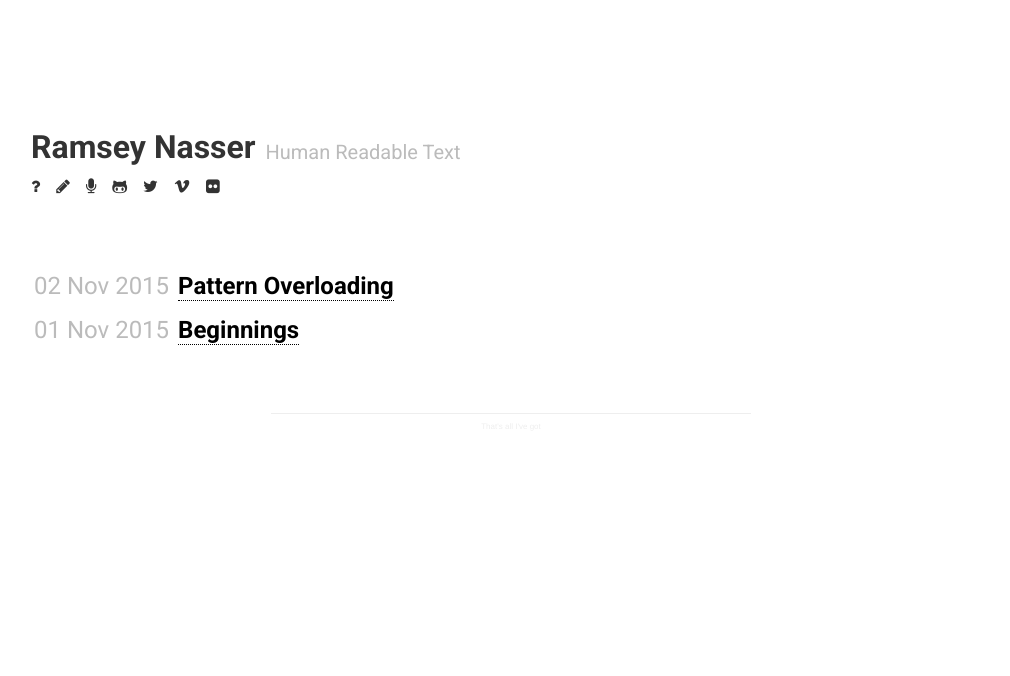
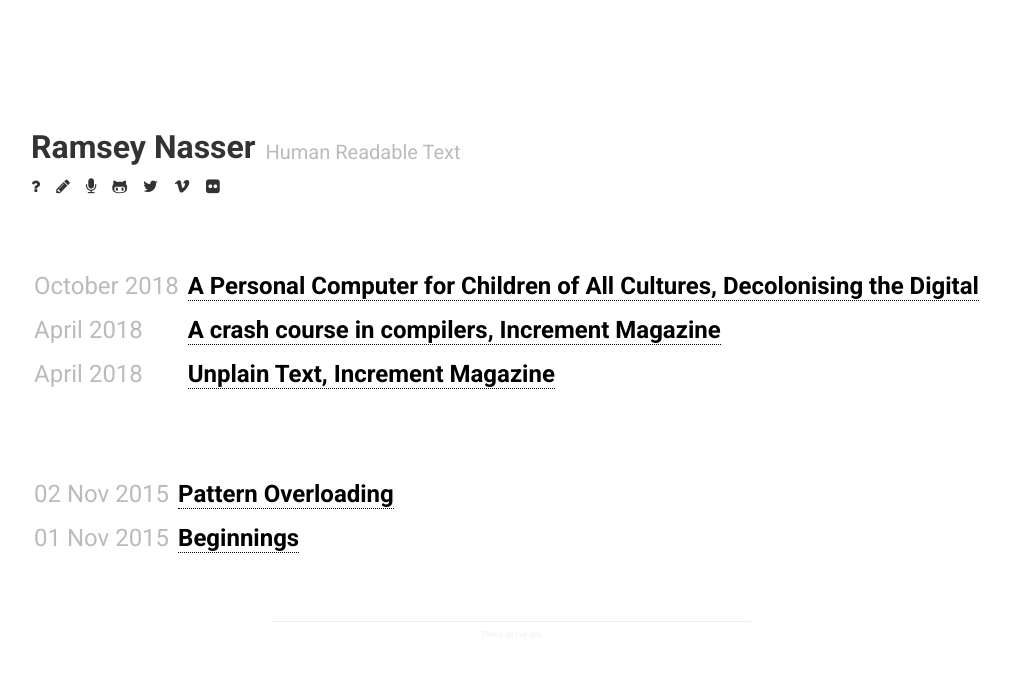
Before and after one commit to nasser/nasser.github.io, a Jekyll site: the page built from text.md, in a window 1280 px wide. Shown: the top 676 px of the page, without its empty margins (129-1139 px from the left). Built offline with Jekyll 4.4.1, drawn with Linux system fonts in a browser that asks for light colours; nearby versions of some CDN libraries.

Commit message:
Add 2018 writing

```diff
--- a/text.md
+++ b/text.md
@@ -4,6 +4,26 @@ title: Human Readable Text
 ---
 
 <table class="blog">
+
+<tr>
+  <td class="date">October 2018</td>
+  <td class="title"><a href="http://ojs.decolonising.digital/index.php/decolonising_digital/article/view/PersonalComputer">A Personal Computer for Children of All Cultures, Decolonising the Digital</a></td>
+</tr>
+<tr>
+  <td class="date">April 2018</td>
+  <td class="title"><a href="https://increment.com/programming-languages/crash-course-in-compilers/">A crash course in compilers, Increment Magazine</a></td>
+</tr>
+<tr>
+  <td class="date">April 2018</td>
+  <td class="title"><a href="https://increment.com/programming-languages/unplain-text-primer-on-non-latin/">Unplain Text, Increment Magazine</a></td>
+</tr>
+
+</table>
+
+---
+
+<table class="blog">
+
 {% for post in site.posts %}
 {% unless post.private %}
   <tr>
```
